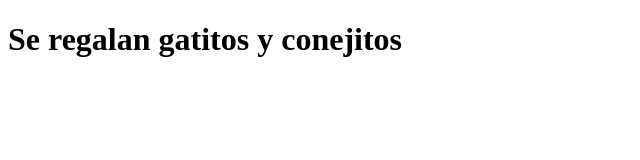
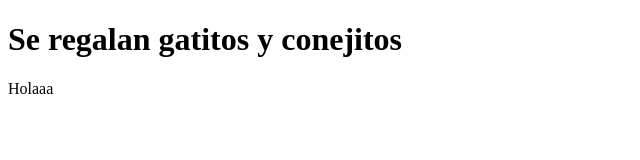
Before and after one commit to ErwinCofre/resumen, a plain HTML site: page index.html in a window 1280 px wide. Shown: the full height of the page, 0-640 px from the left. Drawn offline with Linux system fonts and the light colour scheme.

Commit message:
se agrega parrafo

```diff
--- a/index.html
+++ b/index.html
@@ -7,5 +7,6 @@
 </head>
 <body>
     <h1>Se regalan gatitos y conejitos</h1>
+    <p>Holaaa</p>
 </body>
 </html>
```
